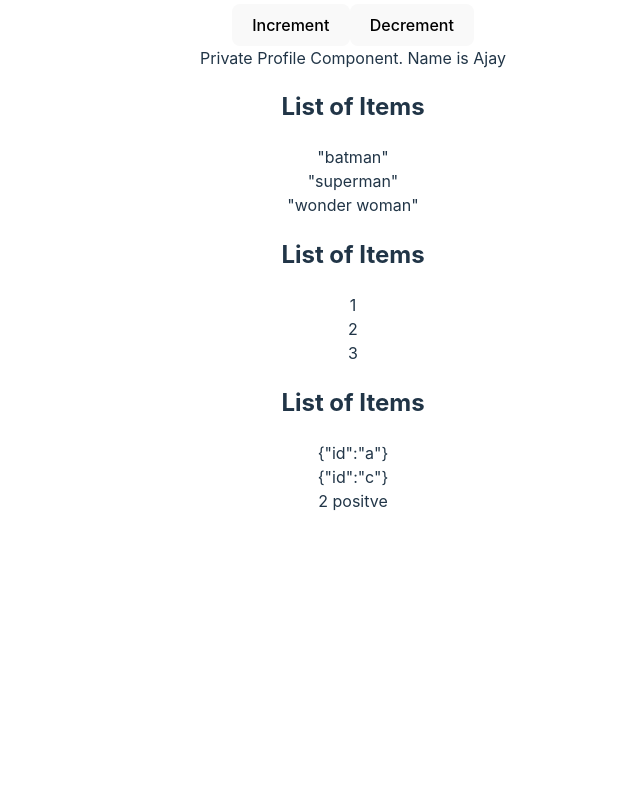
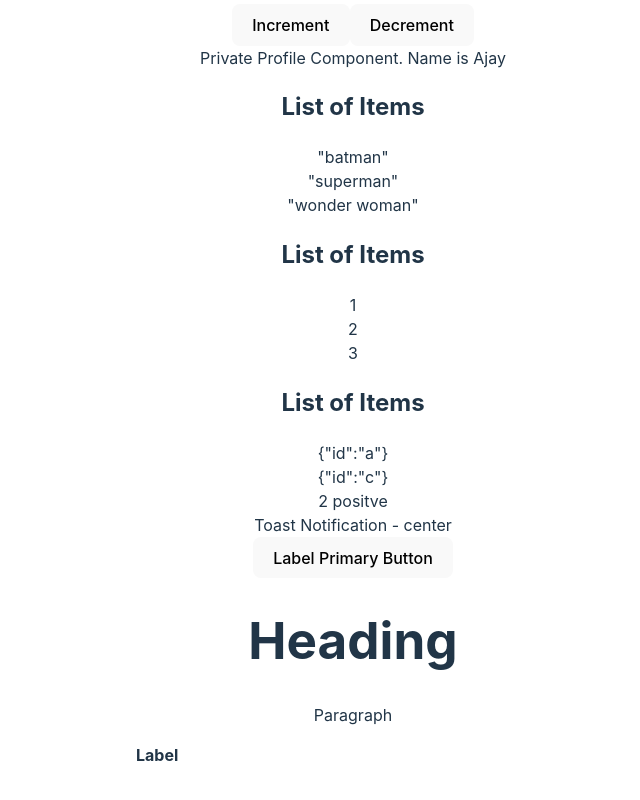
Before and after one commit to ajaykasturi/React-TypeScript, a React (Vite) app: page / in a window 1280 px wide. Shown: the part 1349-2149 px from the top of the page, without its empty margins (287-927 px from the left). Before the commit the page ends 1894 px from the top, so only its background shows below. Built offline with nearby package versions, Linux system fonts and the light colour scheme.

Commit message:
polymorphic components in react with typescript

```diff
--- a/src/App.tsx
+++ b/src/App.tsx
@@ -11,10 +11,12 @@ import { UserContextProvider } from "./components/context/UserContext";
 import { List } from "./components/generics/List";
 import Greet from "./components/Greet";
 import { Heading } from "./components/Heading";
+import { CustomButton } from "./components/html/Button";
 import { Input } from "./components/Input";
 import { Oscar } from "./components/Oscar";
 import Person from "./components/Person";
 import PersonList from "./components/PersonList";
+import { Text } from "./components/ploymorphic/Text";
 import { DomRef } from "./components/ref/DomRef";
 import { MutableRef } from "./components/ref/MutableRef";
 import { RandomNumber } from "./components/restriction/RandomNumber";
@@ -22,6 +24,7 @@ import { Counter } from "./components/state/Counter";
 import { LoggedIn } from "./components/state/LoggedIn";
 import { User } from "./components/state/User";
 import { Status } from "./components/Status";
+import { Toast } from "./components/templateLiterals/Toast";
 function App() {
   const personName = {
     firstName: "Ajay",
@@ -84,10 +87,24 @@ function App() {
         items={[{ id: "a" }, { id: "c" }]}
         onClick={(item) => console.log(item)}
       />
-      <RandomNumber
-        value={2}
-        isPositive={true}
-      />
+      <RandomNumber value={2} isPositive={true} />
+      <Toast position="center" />
+      <CustomButton
+        name={"hello"}
+        variant="primary"
+        onClick={() => console.log("hello")}
+      >
+        Primary Button
+      </CustomButton>
+      <Text as="h1" size="lg">
+        Heading
+      </Text>
+      <Text as="p" size="md">
+        Paragraph
+      </Text>
+      <Text as="label" htmlFor="id" size="sm" color="primary">
+        Label
+      </Text>
     </>
   );
 }
--- /dev/null
+++ b/src/components/html/Button.tsx
@@ -0,0 +1,11 @@
+type ButtonProps = {
+  variant: "primary" | "secondary";
+  children: string;
+} & Omit<React.ComponentProps<"button">, "children">;
+export const CustomButton = ({ variant, children, ...rest }: ButtonProps) => {
+  return (
+    <button className={`class-with-${variant}`} {...rest}>
+      Label {children}
+    </button>
+  );
+};
--- /dev/null
+++ b/src/components/html/Input.tsx
@@ -0,0 +1,4 @@
+type InputProps = React.ComponentProps<"input">;
+export const CustomInput = (props: InputProps) => {
+  return <input {...props} />;
+};
--- /dev/null
+++ b/src/components/ploymorphic/Text.tsx
@@ -0,0 +1,22 @@
+type TextOwnProps<E extends React.ElementType> = {
+  size?: "md" | "sm" | "lg";
+  color?: "primary" | "secondary";
+  children: React.ReactNode;
+  as?: E;
+};
+type TextProps<E extends React.ElementType> = TextOwnProps<E> &
+  Omit<React.ComponentProps<E>, keyof TextOwnProps<E>>;
+export const Text = <E extends React.ElementType>({
+  size,
+  color,
+  children,
+  as,
+  ...rest
+}: TextProps<E>) => {
+  const Component = as || "div";
+  return (
+    <Component className={`class-with-${size}-${color}`} {...rest}>
+      {children}
+    </Component>
+  );
+};
--- /dev/null
+++ b/src/components/templateLiterals/Toast.tsx
@@ -0,0 +1,11 @@
+type HorizontalPosition = "left" | "center" | "right";
+type VerticalPosition = "top" | "center" | "bottom";
+
+type ToastProps = {
+  position:
+    | Exclude<`${HorizontalPosition}-${VerticalPosition}`, "center-center">
+    | "center";
+};
+export const Toast = ({ position }: ToastProps) => {
+  return <div>Toast Notification - {position}</div>;
+};
```
